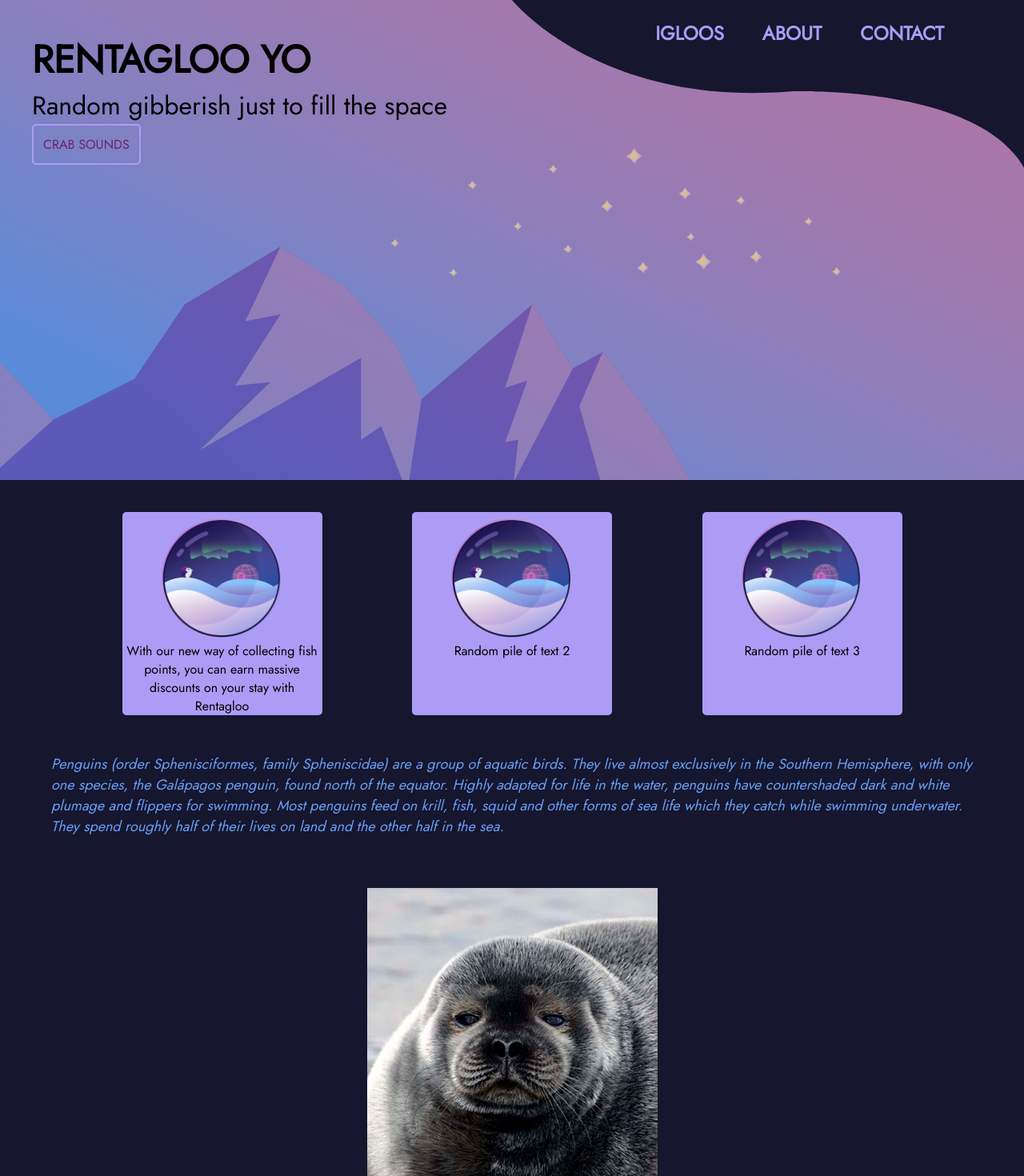
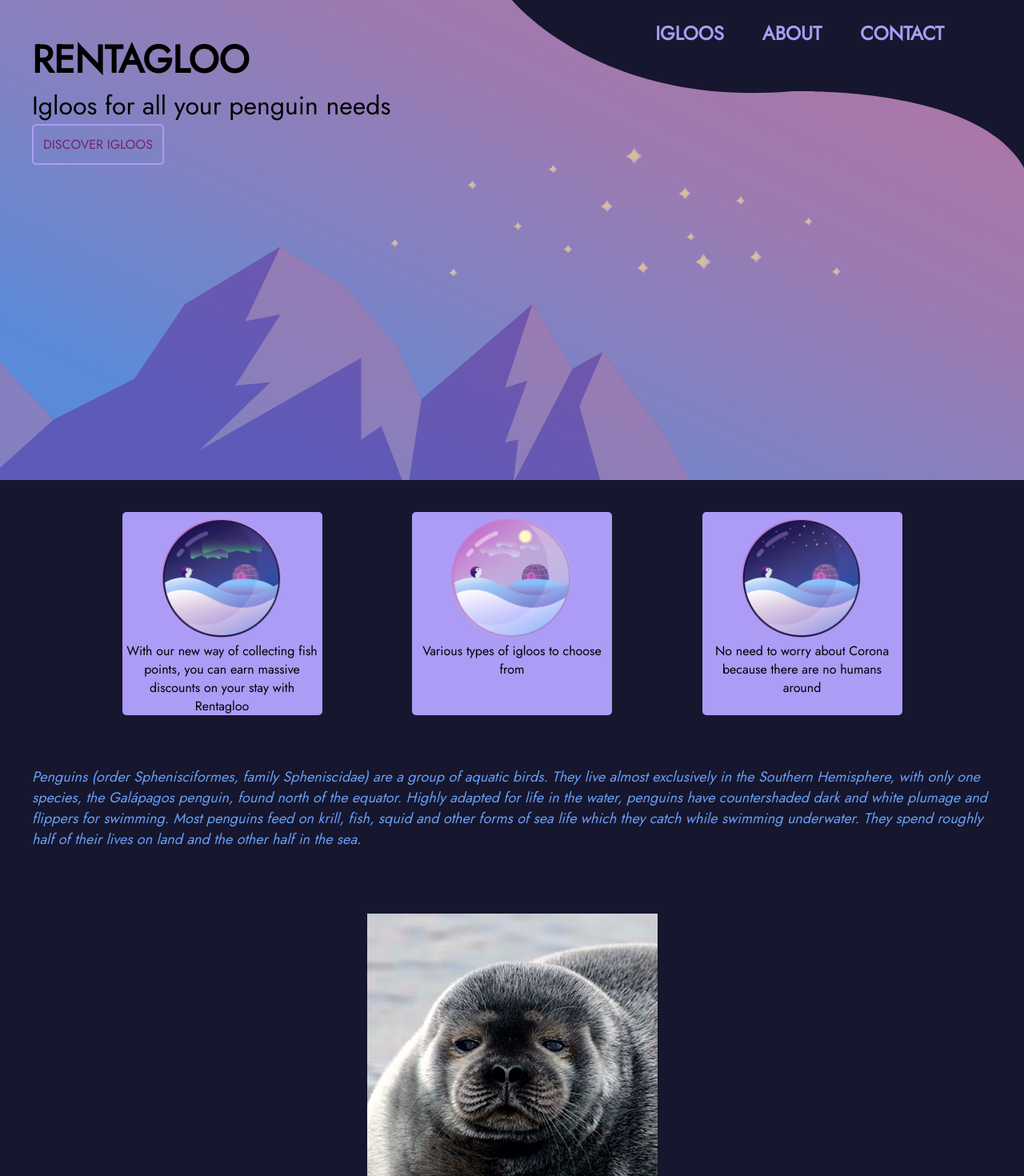
Before and after one commit to ivukelic/rentagloo, a React app: page / in a window 1280 px wide. Shown: the top 1470 px of the page at 80% size. Built offline with nearby package versions, Linux system fonts and the light colour scheme.

Commit message:
home page cleaned up

```diff
--- a/src/app/assets/Content/Content.json
+++ b/src/app/assets/Content/Content.json
@@ -1,5 +1,11 @@
 {
     "en": {
-        "crab": "Crab sounds"
+        "header": "Igloos for all your penguin needs",
+        "discover": "Discover igloos",
+        "feature1": "With our new way of collecting fish points, you can earn massive discounts on your stay with Rentagloo",
+        "feature2": "Various types of igloos to choose from",
+        "feature3": "No need to worry about Corona because there are no humans around",
+        "penguinText": "Penguins (order Sphenisciformes, family Spheniscidae) are a group of aquatic birds. They live almost exclusively in the Southern Hemisphere, with only one species, the Galápagos penguin, found north of the equator. Highly adapted for life in the water, penguins have countershaded dark and white plumage and flippers for swimming. Most penguins feed on krill, fish, squid and other forms of sea life which they catch while swimming underwater. They spend roughly half of their lives on land and the other half in the sea.",
+        "seal": "You will not encounter penguin eating seals. Pictured is a seal that does not eat penguins."
     }
 }
--- a/src/app/components/Feature/Feature.js
+++ b/src/app/components/Feature/Feature.js
@@ -1,12 +1,15 @@
 import React from 'react';
 import Image from 'Components/Images/Image';
 import styles from 'Components/Feature/Feature.module.css';
+import Translation from '../Translation/Translation';
 
 const Feature = ({ src, info }) => {
     return (
         <div className={styles.container}>
             <Image src={src} className={styles.image} />
-            <div className={styles.info}>{info}</div>
+            <div className={styles.info}>
+                <Translation id={info} />
+            </div>
         </div>
     );
 };
--- a/src/app/components/Text/index.js
+++ b/src/app/components/Text/index.js
@@ -1,19 +1,24 @@
 import React from 'react';
+import styles from './index.module.css';
 
-const Title = () => {
-    return <div>Put components in here. fala.</div>;
+const Title = ({ children }) => {
+    return <div className={styles.title}>{children}</div>;
 };
 
-const Heading = () => {
-    return <div>Put components in here. fala.</div>;
+const Heading = ({ children }) => {
+    return <div className={styles.heading}>{children}</div>;
 };
 
-const Lead = () => {
-    return <div>Put components in here. fala.</div>;
+const Lead = ({ children }) => {
+    return <div className={styles.lead}>{children}</div>;
 };
 
-const Text = () => {
-    return <div>Put components in here. fala.</div>;
+const Text = ({ children }) => {
+    return <div className={styles.text}>{children}</div>;
 };
 
-export { Title, Heading, Lead, Text };
+const Quote = ({ children }) => {
+    return <div className={styles.quote}>{children}</div>;
+};
+
+export { Title, Heading, Lead, Text, Quote };
--- /dev/null
+++ b/src/app/components/Text/index.module.css
@@ -0,0 +1,28 @@
+.title {
+    font-weight: bold;
+    font-size: 48px;
+    font-family: 'Jost', sans-serif;
+}
+
+.heading {
+    font-size: 32px;
+    font-family: 'Jost', sans-serif;
+}
+
+.lead {
+    font-family: 'Jost', sans-serif;
+    font-size: 24px;
+}
+
+.text {
+    font-family: 'Jost', sans-serif;
+    font-size: 18px;
+    color: var(--grey);
+}
+
+.quote {
+    font-style: italic;
+    font-family: 'Jost', sans-serif;
+    color: var(--light-blue);
+    font-size: 18px;
+}
--- a/src/app/pages/Home/Home.js
+++ b/src/app/pages/Home/Home.js
@@ -5,42 +5,32 @@ import ImageCard from 'Components/ImageCard/ImageCard';
 import Section from 'Components/Section/Section';
 import { withRouter, Link } from 'react-router-dom';
 import Translation from 'Components/Translation/Translation';
-// TODO: separate components
+import { Title, Heading, Quote } from 'Components/Text';
 
 const Home = () => {
     return (
         <div className={styles.container}>
             <Section backgroundClass={styles.top}>
-                <div className={styles.caption}>RENTAGLOO YO</div>
-                <div className={styles.text}>
-                    Random gibberish just to fill the space
-                </div>
+                <Title>RENTAGLOO</Title>
+                <Heading>
+                    <Translation id="header" />
+                </Heading>
                 <Link to="/igloos" className={styles.discover}>
-                    <Translation id="crab" />
+                    <Translation id="discover" />
                 </Link>
             </Section>
             <Section className={styles.features} preset="dark-blue">
-                <Feature
-                    src="aurora"
-                    info="With our new way of collecting fish points, you can earn massive discounts on your stay with Rentagloo"
-                />
-                <Feature src="aurora" info="Random pile of text 2" />
-                <Feature src="aurora" info="Random pile of text 3" />
+                <Feature src="aurora" info="feature1" />
+                <Feature src="bubblegum" info="feature2" />
+                <Feature src="stars" info="feature3" />
             </Section>
             <Section className={styles.quote} preset="dark-blue">
-                {/* <Content id='home.info.quote.text' /> { useContent('crap.crap2.crap3.text) } */}
-                Penguins (order Sphenisciformes, family Spheniscidae) are a
-                group of aquatic birds. They live almost exclusively in the
-                Southern Hemisphere, with only one species, the Galápagos
-                penguin, found north of the equator. Highly adapted for life in
-                the water, penguins have countershaded dark and white plumage
-                and flippers for swimming. Most penguins feed on krill, fish,
-                squid and other forms of sea life which they catch while
-                swimming underwater. They spend roughly half of their lives on
-                land and the other half in the sea.
+                <Quote>
+                    <Translation id="penguinText" />
+                </Quote>
             </Section>
             <Section className={styles.seal} preset="dark-blue">
-                <ImageCard imageSrc="pic" info="god pls send help" />
+                <ImageCard imageSrc="pic" info="seal" />
             </Section>
             <div className={styles.bottom}></div>
         </div>
--- a/src/app/pages/Home/Home.module.css
+++ b/src/app/pages/Home/Home.module.css
@@ -20,17 +20,6 @@
     }
 }
 
-.caption {
-    font-weight: bold;
-    font-size: 48px;
-    font-family: 'Jost', sans-serif;
-}
-
-.text {
-    font-size: 32px;
-    font-family: 'Jost', sans-serif;
-}
-
 .discover {
     display: inline-block;
     background-color: unset;
@@ -51,14 +40,6 @@
     padding-bottom: 24px;
 }
 
-.quote {
-    font-style: italic;
-    font-family: 'Jost', sans-serif;
-    color: var(--light-blue);
-    font-size: 18px;
-    padding: 24px 64px 24px 64px;
-}
-
 .seal {
     display: flex;
     font-family: 'Jost', sans-serif;
--- a/src/app/pages/Styleguide/Styleguide.js
+++ b/src/app/pages/Styleguide/Styleguide.js
@@ -1,9 +1,9 @@
-import React from 'react';
-import styles from './Styleguide.module.css';
-import { Title, Heading, Lead, Text } from 'Components/Text';
+// import React from 'react';
+// import styles from './Styleguide.module.css';
+// import { Title, Heading, Lead, Text } from 'Components/Text';
 
-const Stylesguide = () => {
-    return <div className={styles.container}></div>;
-};
+// const Stylesguide = () => {
+//     return <div className={styles.container}></div>;
+// };
 
-export default Stylesguide;
+// export default Stylesguide;
```
Also changed, not shown: src/app/components/Title/Title.js (deleted, +0 -10 lines).
